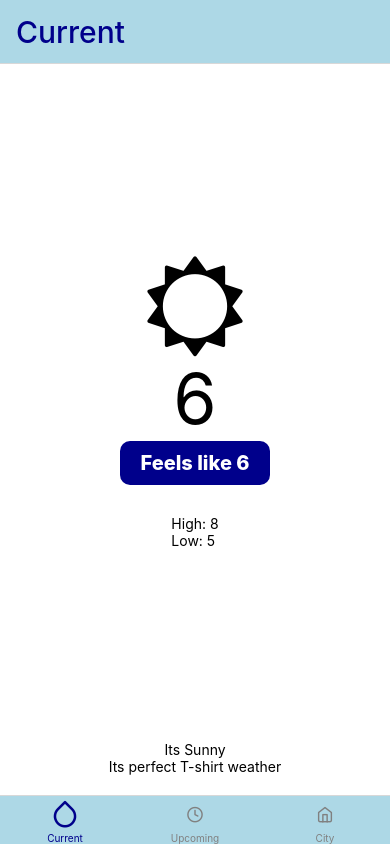
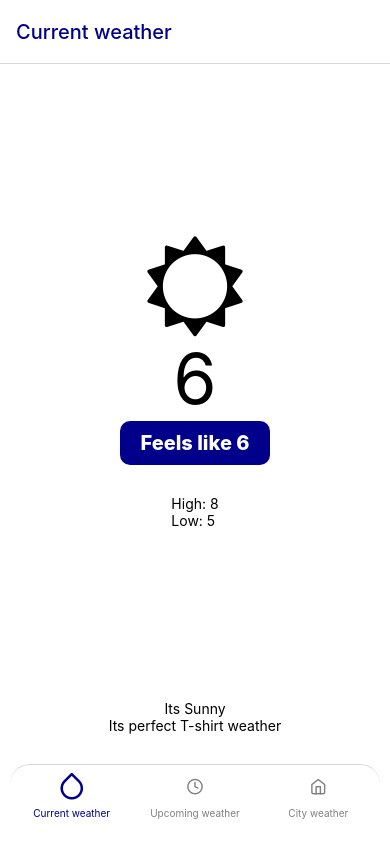
Before and after one commit to Trevor-143/React-Native-Weather-App, a React Native app: screen / in a window 390 px wide. Built offline with nearby package versions, Linux system fonts and the light colour scheme.

Commit message:
more ui edits (ended at 2hours 10min)

```diff
--- a/src/components/Tabs.jsx
+++ b/src/components/Tabs.jsx
@@ -14,20 +14,24 @@ export default function Tabs () {
             tabBarActiveTintColor: '#00008B',
             tabBarInactiveTintColor: 'grey',
             tabBarStyle: {
-                backgroundColor: 'lightblue'
+                backgroundColor: '#fff',
+                paddingBottom: 15,
+                height: 70,
+                margin: 10,
+                borderRadius: 20
             },
             headerStyle: {
-                backgroundColor: 'lightblue'
+                backgroundColor: '#fff',
             },
             headerTitleStyle: {
-                fontSize: 30,
+                fontSize: 20,
                 color: '#00008B'
             }
 
           }} >
 
               <Tab.Screen
-                name={'Current'}
+                name={'Current weather'}
                 component={CurrentWeather}
                 options={{
                   tabBarIcon: ({ focused }) => (
@@ -40,14 +44,14 @@ export default function Tabs () {
                 }}
               />
               <Tab.Screen
-                name={'Upcoming'}
+                name={'Upcoming weather'}
                 component={UpcomingWeather}
                 options={{
                   tabBarIcon: ({ focused }) => ( <Feather name="clock" size={ focused ? 30 : 17} color={ focused ? '#00008B' : 'grey' } /> )
                 }}
               />
               <Tab.Screen
-                name={'City'}
+                name={'City weather'}
                 component={City}
                 options={{
                   tabBarIcon: ({ focused }) => ( <Feather name="home" size={ focused ? 30 : 17} color={ focused ? '#00008B' : 'grey' } /> )
--- a/src/screens/City.jsx
+++ b/src/screens/City.jsx
@@ -28,7 +28,8 @@ const City = () => {
 const Styles = StyleSheet.create({
     container: {
         flex: 1,
-        marginTop: StatusBar.currentHeight || 0,
+        marginTop: 0
+        // marginTop: StatusBar.currentHeight || 0,
     },
     imageLayout: {
         flex: 1,
@@ -53,7 +54,7 @@ const Styles = StyleSheet.create({
         backgroundColor: '#00008B',
         margin: 40,
         padding: 30,
-        borderRadius: 10,
+        borderRadius: 30,
     },
     populationText: {
         fontSize: 40,
@@ -61,7 +62,10 @@ const Styles = StyleSheet.create({
     },
     riseset: {
         alignItems: 'center',
-        justifyContent: 'center',
+        justifyContent: 'space-around',
+        flexDirection: "row",
+        paddingHorizontal: 80,
+        paddingVertical: 10
     },
 
 })
--- a/src/screens/UpcomingWeather.jsx
+++ b/src/screens/UpcomingWeather.jsx
@@ -74,7 +74,6 @@ function UpcomingWeather() {
         <ImageBackground
             source={require("../../assets/city.jpg")} style={image}
         >
-            <Text>Upcoming Weather</Text>
             <FlatList
                 data={DATA}
                 renderItem={renderItem}
@@ -89,7 +88,8 @@ function UpcomingWeather() {
 const Styles = StyleSheet.create({
     container: {
         flex: 1,
-        marginTop: StatusBar.currentHeight || 0,
+        // marginTop: StatusBar.currentHeight || 0,
+        marginTop: 0
     },
 
     image: {
```
